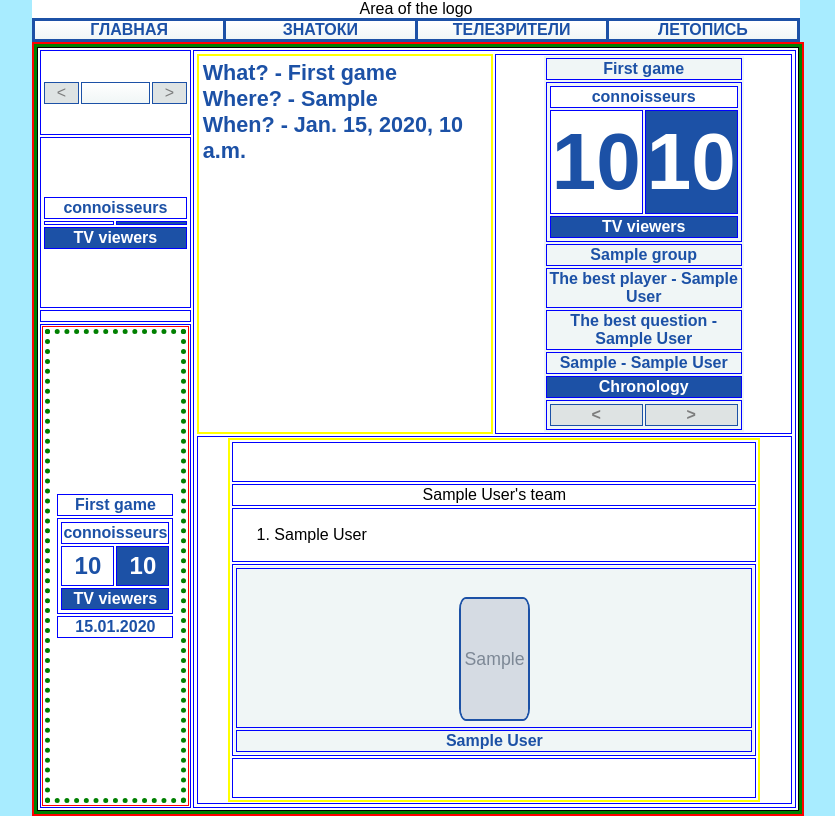
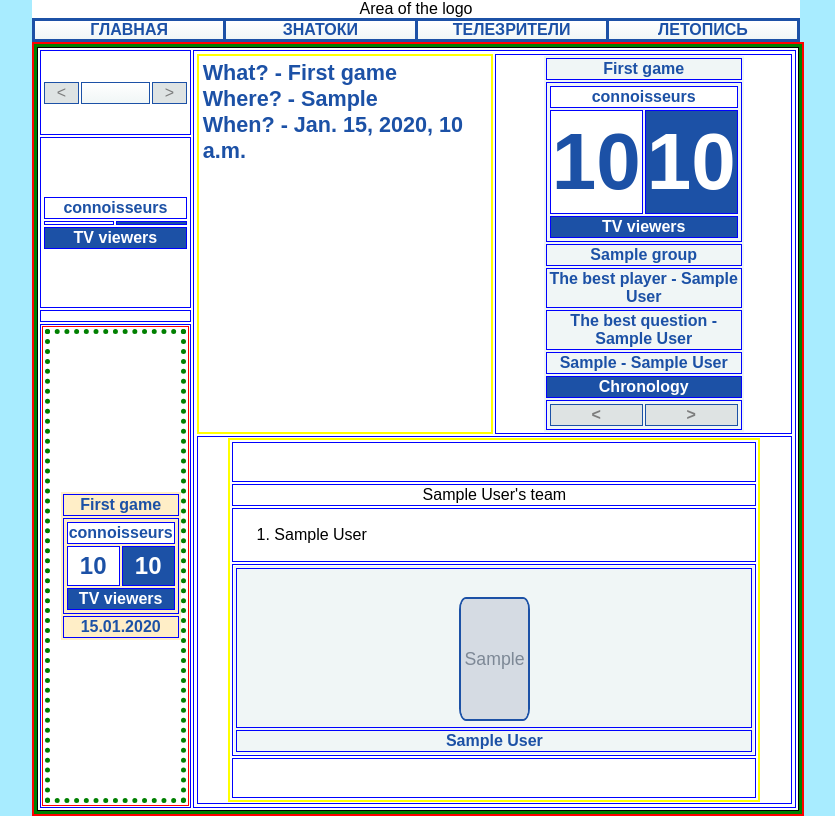
Before and after one commit to svelval/chgk-site, a Django app: template src/game/templates/game/game.html in a window 1280 px wide. Shown: the whole page, without its empty margins (224-1059 px from the left). Run offline with Django 5.2, Linux system fonts and the light colour scheme; the template is opened without the code that fills it: values that come from a table or form of the project are taken from there, others are empty; tables that the repository leaves empty hold one stand-in row (values such as "Sample post"); grey boxes marked "Sample" are stand-in pictures; parts of the project's set-up code (start-up, migrations or seed data) failed here and were passed over; some libraries are stand-ins or nearby versions.

Commit message:
games in games list made like links

```diff
--- a/src/game/templates/game/game.html
+++ b/src/game/templates/game/game.html
@@ -222,7 +222,9 @@
                         {% for group_game in game.group.game_set.all %}
                             <tr>
                                 <td style="border: 5px dotted green;">
-                                    <table class="game_info_block navy-blue bold" style="width: 85%; margin: auto;">
+                                    <a href="{{ group_game.get_absolute_url }}" style="display: block; width: 85%; margin: auto; ">
+                                        <div style="width: 100%;">
+                                            <table class="{% if group_game == game %}light-orange-background{% else %}light-blue-background{% endif %} light-orange-hover-background navy-blue bold" style="width: 100%;">
                                                 <tr style="height: 1%;">
                                                     <td>
                                                         {{ group_game.get_name_display }}
@@ -250,6 +252,8 @@
                                                     </td>
                                                 </tr>
                                             </table>
+                                        </div>
+                                    </a>
                                 </td>
                             </tr>
                         {% endfor %}
```
Lines whose indentation alone changed are shown as unchanged.
